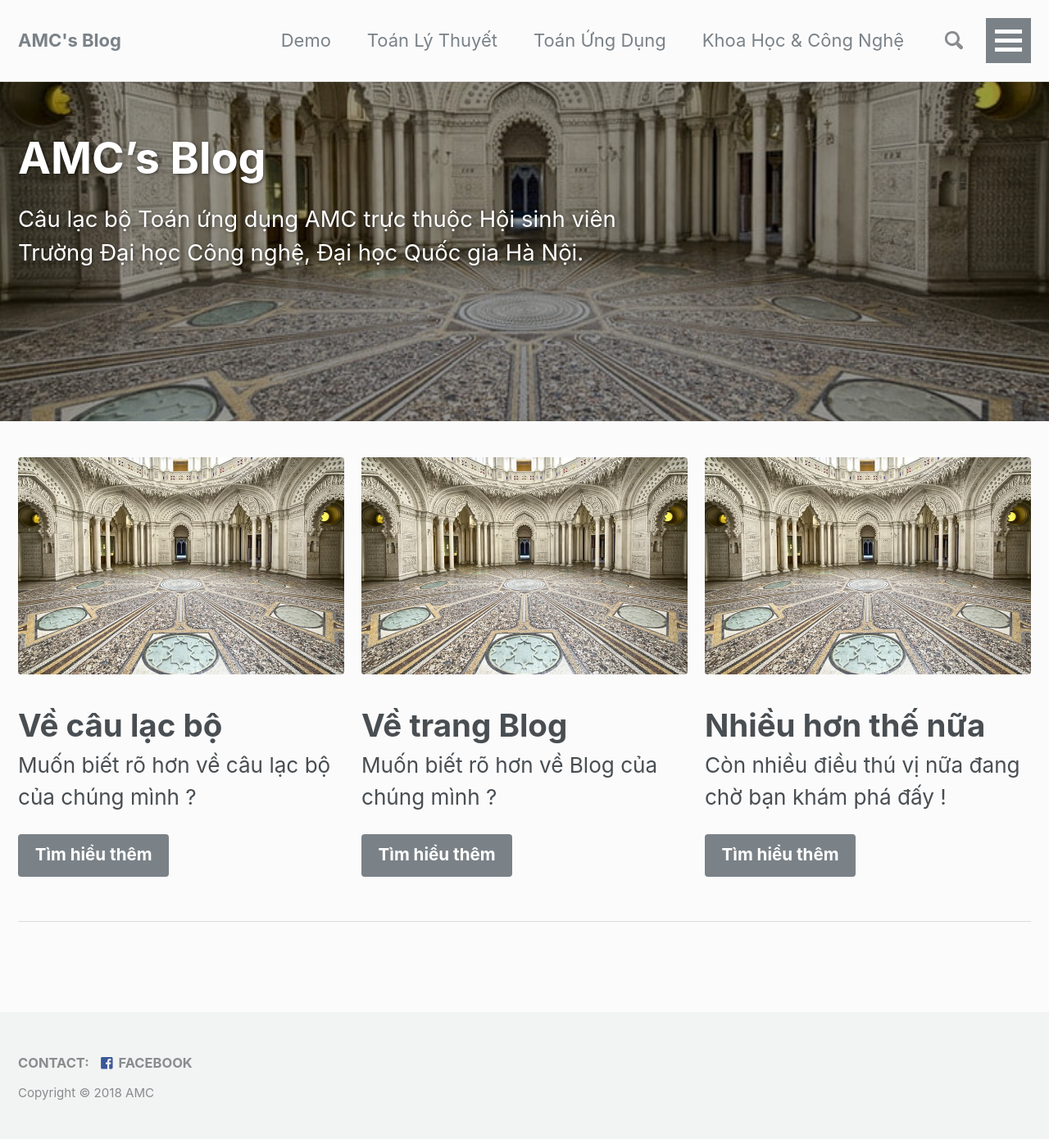
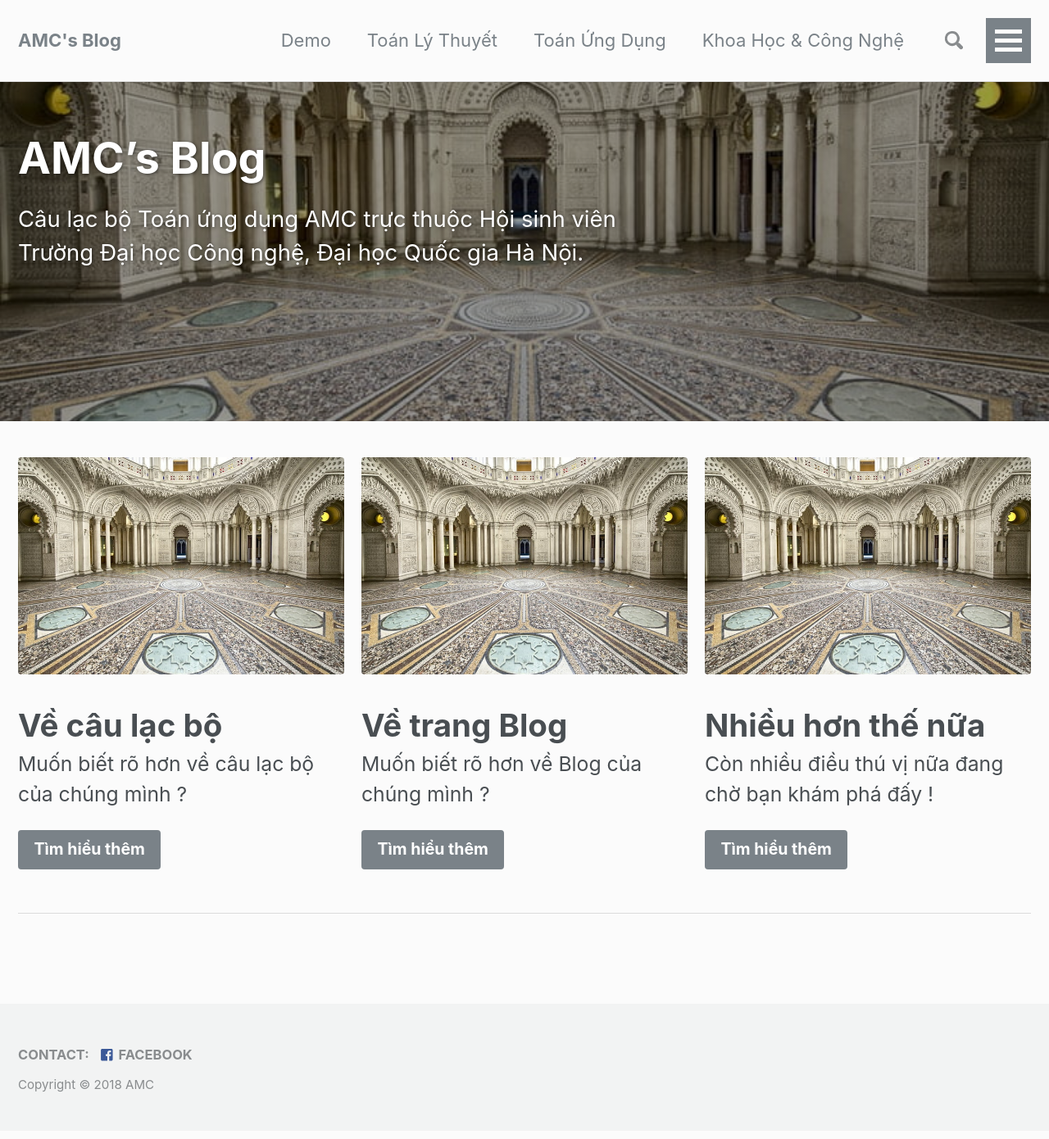
Before and after one commit to amcblog/testvon.github.io, a Jekyll site: the page built from _pages/about.md, in a window 1280 px wide. Shown: the whole page at 82% size. Built offline with Jekyll 4.4.1, drawn with Linux system fonts in a browser that asks for light colours; nearby versions of some CDN libraries.

Commit message:
Update _page.scss

```diff
--- a/_sass/minimal-mistakes/_page.scss
+++ b/_sass/minimal-mistakes/_page.scss
@@ -72,11 +72,14 @@
     border-bottom: 1px solid $border-color;
   }
 
-  p,
   li,
   dl {
     font-size: 1em;
   }
+
+p {
+     font-size: 0.947em;
+   }
 
 pp {
      font-size: 0.89em;
```
